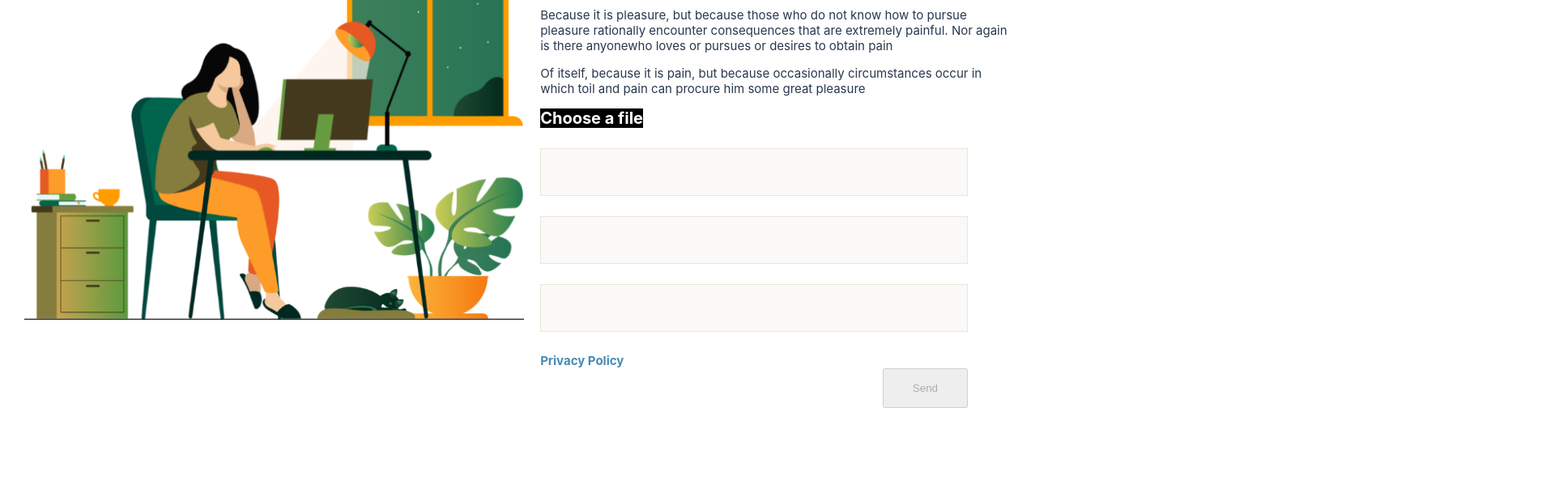
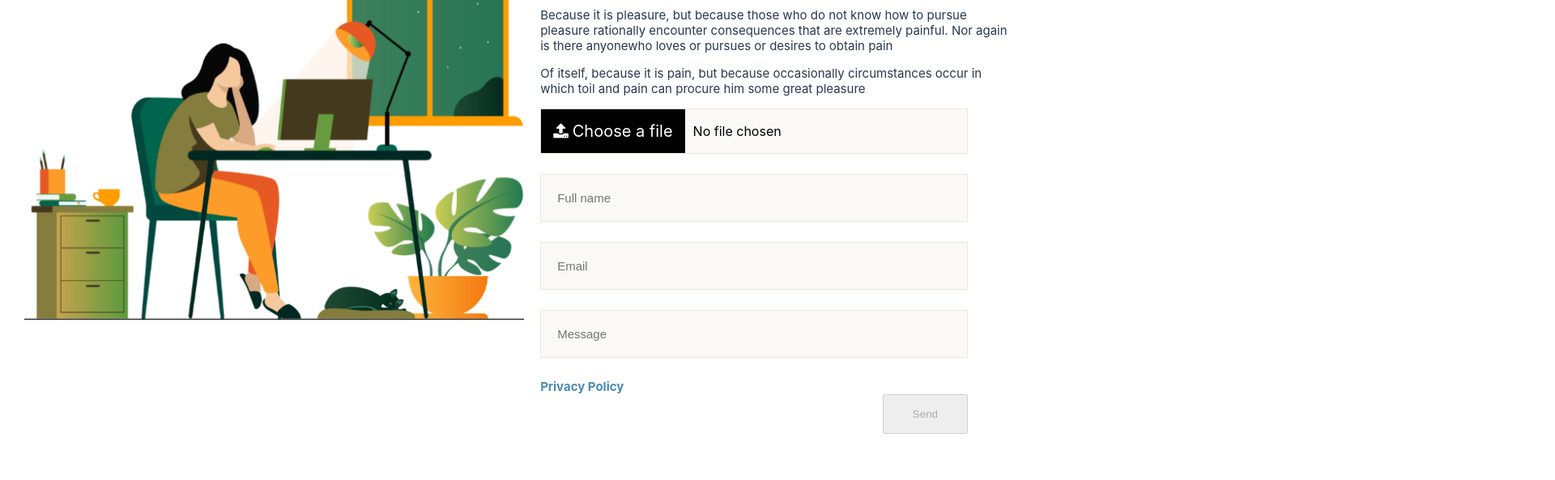
Before and after one commit to LinhDong64/TeqFresher-MotiveZone-UI, a React (Create React App) app in the folder ts-motive-zone-app/: page / in a window 1280 px wide. Shown: the part 2400-2993 px from the top of the page at 81% size, 1920 px wide, since content can reach past the window. Built offline with nearby package versions, Linux system fonts and the light colour scheme.

Commit message:
submit contact form to strapi

```diff
--- a/ts-motive-zone-app/src/App/appSaga.ts
+++ b/ts-motive-zone-app/src/App/appSaga.ts
@@ -3,6 +3,7 @@ import * as contactSaga from '../Home/Contact/contactSaga'
 import * as transactionSaga from '../Transaction/transactionSaga'
 
 function* rootSaga() {
+    yield takeLatest('CHECK_CHOOSE_FILE', contactSaga.checkChooseFile)
     yield takeLatest('CHECK_FULLNAME', contactSaga.checkFullName);
     yield takeLatest('CHECK_EMAIL', contactSaga.checkEmail);
     yield takeLatest('CHECK_MESSAGE', contactSaga.checkMessage);
--- /dev/null
+++ b/ts-motive-zone-app/src/Home/Contact/ContactInputFile/ContactInputFile.tsx
@@ -0,0 +1,37 @@
+import { useDispatch, useSelector } from 'react-redux'
+
+
+export default function ContactInputFile(props: any) {
+  const state: any = useSelector(state => state);
+  const dispatch = useDispatch();
+  const formData = { ...state.form };
+  const fileChosen = formData.dataToSend.file;
+  const warningMess = formData.chooseFileWarningMess;
+  console.log(warningMess);
+
+
+  function handleChooseFile() {
+
+  }
+
+  function handleChangeInputFile(e: any) {
+    const file = e.target.files[0];
+    dispatch({ type: 'CHECK_CHOOSE_FILE', payload: { data: file } });
+  }
+
+  return (
+    <div>
+      <div className="form__input-file-group">
+        <input type="file" name="file" id="contact-file"
+          className="custom-file-input"
+          onChange={(e) => handleChangeInputFile(e)} />
+        <label htmlFor="contact-file" onClick={handleChooseFile}>
+          <i className="fa fa-upload"></i>
+          Choose a file</label>
+        <span id="file-chosen">{fileChosen ? fileChosen.name : 'No file chosen'}</span>
+      </div>
+      {/* {warningMess && <span className="span--warning">
+        {warningMess}</span>} */}
+    </div>
+  )
+}
--- a/ts-motive-zone-app/src/Home/Contact/ContactInput/ContactInput.tsx
+++ b/ts-motive-zone-app/src/Home/Contact/ContactInputText/ContactInputText.tsx
@@ -1,6 +1,6 @@
 import { useDispatch, useSelector } from 'react-redux'
 
-export default function ContactInput(props: any) {
+export default function ContactInputText(props: any) {
     const state: any = useSelector(state => state);
     const dispatch = useDispatch();
     const formData = { ...state.form };
@@ -13,7 +13,8 @@ export default function ContactInput(props: any) {
         <div>
             <input type='text' value={formData.dataToSend[props.name]}
                 onChange={(e) => handleOnchange(e, props.actionType)}
-                className={props.warningMess ? "warning" : ''} />
+                className={props.warningMess ? "warning" : ''}
+                placeholder={props.placeHolder}/>
             {props.warningMess && <span className="span--warning">
                 {props.warningMess}</span>}
         </div>
--- a/ts-motive-zone-app/src/Home/Contact/contactActions.ts
+++ b/ts-motive-zone-app/src/Home/Contact/contactActions.ts
@@ -3,7 +3,8 @@ export const CONSTANTS = {
     ONCHANGE_FULLNAME: "ONCHANGE_FULLNAME",
     ONCHANGE_EMAIL: "ONCHANGE_EMAIL",
     ONCHANGE_MESSAGE: "ONCHANGE_MESSAGE",
-    RESET_FORM_DATA: "RESET_FORM_DATA"
+    RESET_FORM_DATA: "RESET_FORM_DATA",
+    ONCHANGE_CHOOSE_FILE: "ONCHANGE_CHOOSE_FILE"
 }
 
 export const submitContactForm = (data: any) => {
@@ -39,3 +40,10 @@ export const resetForm = () => {
         type: CONSTANTS.RESET_FORM_DATA,
     }
 }
+
+export const onChangeChooseFile = (data:any)=>{
+  return {
+    type: CONSTANTS.ONCHANGE_CHOOSE_FILE,
+    payload: {...data}
+  }
+}
--- a/ts-motive-zone-app/src/Home/Contact/contactSaga.ts
+++ b/ts-motive-zone-app/src/Home/Contact/contactSaga.ts
@@ -2,6 +2,12 @@ import { call, put } from 'redux-saga/effects';
 import * as contactActions from './contactActions'
 import * as validateFunction from '../../utils/function/validateContactForm'
 import * as callAPI from '../../services/callAPI'
+
+export function* checkChooseFile(action: any) {
+  const data: object = yield call(validateFunction.validateFile,
+      action.payload.data);
+  yield put(contactActions.onChangeChooseFile(data));
+}
 
 export function* checkFullName(action: any) {
     const data: object = yield call(validateFunction.validateFullName,
--- a/ts-motive-zone-app/src/Home/Contact/index.tsx
+++ b/ts-motive-zone-app/src/Home/Contact/index.tsx
@@ -1,7 +1,8 @@
 import React, { useEffect, useState } from 'react'
 import contactBanner from '../../assets/images/banners/working-banner.png'
 import { useDispatch, useSelector } from 'react-redux'
-import ContactInput from './ContactInput/ContactInput'
+import ContactInputText from './ContactInputText/ContactInputText'
+import ContactInputFile from './ContactInputFile/ContactInputFile'
 import ContactModal from './ContactModal/ContactModal'
 import Modal from 'react-modal';
 
@@ -17,9 +18,9 @@ export default function Contact(props: any) {
 
   let isDisableButton = true;
   if ((formData.fullNameWarningMess || formData.emailWarningMess
-    || formData.messageWarningMess) ||
+    || formData.messageWarningMess || formData.chooseFileWarningMess) ||
     !(formData.dataToSend.fullName && formData.dataToSend.email
-      && formData.dataToSend.message)) {
+      && formData.dataToSend.message && formData.dataToSend.file)) {
     isDisableButton = true;
   } else {
     isDisableButton = false;
@@ -40,17 +41,20 @@ export default function Contact(props: any) {
     {
       name: 'fullName',
       actionType: 'CHECK_FULLNAME',
-      warningMess: formData.fullNameWarningMess
+      warningMess: formData.fullNameWarningMess,
+      placeHolder: 'Full name'
     },
     {
       name: 'email',
       actionType: 'CHECK_EMAIL',
-      warningMess: formData.emailWarningMess
+      warningMess: formData.emailWarningMess,
+      placeHolder: 'Email'
     },
     {
       name: 'message',
       actionType: 'CHECK_MESSAGE',
-      warningMess: formData.messageWarningMess
+      warningMess: formData.messageWarningMess,
+      placeHolder: 'Message'
     },
   ]
 
@@ -111,18 +115,18 @@ export default function Contact(props: any) {
             toil and pain can procure him some great pleasure</p>
         </div>
         <form>
-          <div className="form__input-group">
-            <div className="custom-file">
-              <input type="file" name="file" id="contact-file" className="custom-file-input"/>
-              <label htmlFor="file">Choose a file</label>
-            </div>
+          <div>
+            <ContactInputFile />
+          </div>
+          <div className="form__input-text-group">
             {
               inputData.map((item, index) => {
                 return (
-                  <ContactInput key={index}
+                  <ContactInputText key={index}
                     name={item.name}
                     actionType={item.actionType}
-                    warningMess={item.warningMess} />
+                    warningMess={item.warningMess}
+                    placeHolder={item.placeHolder} />
                 )
               })
             }
--- a/ts-motive-zone-app/src/assets/styles/_contact.scss
+++ b/ts-motive-zone-app/src/assets/styles/_contact.scss
@@ -21,7 +21,7 @@
     width: 595px;
     form{
         margin-right: 55px;
-        .form__input-group{
+        .form__input-text-group{
             display: flex;
             flex-direction: column;
             justify-content: space-between;
@@ -38,6 +38,41 @@
             }
 
         }
+        .form__input-file-group{
+          background-color: #FAF9F7;
+          border: 1px solid #EDE5D9;
+          outline: none;
+          margin-bottom: 25px;
+          display: flex;
+          align-items: center;
+          .custom-file-input{
+            width: 0.1px;
+            height: 0.1px;
+            opacity: 0;
+            overflow: hidden;
+            position: absolute;
+            z-index: -1;
+          }
+
+          .custom-file-input + label{
+            font-size: 1.25em;
+            color: white;
+            background-color: black;
+            display: inline-block;
+            cursor: pointer;
+            padding: 15px;
+            i{
+              margin-right: 5px;
+            }
+          }
+          #file-chosen{
+            margin-left: 10px;
+            // word-wrap: break-word;
+            // white-space: nowrap;
+            // text-overflow: ellipsis;
+          }
+        }
+
         &>span{
             font-size: 15px;
             color: #498AB3;
@@ -191,25 +226,3 @@
     width: 50%;
   }
 }
-
-// ======================== custom file input =======================
-.custom-file{
-
-}
-.custom-file-input{
-  width: 0.1px;
-	height: 0.1px;
-	opacity: 0;
-	overflow: hidden;
-	position: absolute;
-	z-index: -1;
-}
-
-.custom-file-input + label{
-  font-size: 1.25em;
-    font-weight: 700;
-    color: white;
-    background-color: black;
-    display: inline-block;
-    cursor: pointer;
-}
--- a/ts-motive-zone-app/src/assets/styles/_transaction.scss
+++ b/ts-motive-zone-app/src/assets/styles/_transaction.scss
@@ -198,7 +198,7 @@
   color:#E9561E !important;
 }
 
-.items{
+.container-chart{
   position: relative;
     width: 100%;
     height: auto;
@@ -212,12 +212,12 @@
 }
 
 /* Hide scrollbar for Chrome, Safari and Opera */
-.items::-webkit-scrollbar {
+.container-chart::-webkit-scrollbar {
     display: none;
 }
 
 /* Hide scrollbar for IE, Edge and Firefox */
-.items {
+.container-chart {
   -ms-overflow-style: none;  /* IE and Edge */
   scrollbar-width: none;  /* Firefox */
 }
--- a/ts-motive-zone-app/src/services/callAPI.ts
+++ b/ts-motive-zone-app/src/services/callAPI.ts
@@ -1,9 +1,12 @@
 import axios from 'axios'
 
 export const sendContactForm = (data: any) => {
+  console.log('API send form', data);
+  //const url = `https://mock.stg.offwork.teqnological.asia/mock/6092029dfdc7510021577547/contact`;
+  const url =`http://localhost:1337/demo-contact-forms`
   return axios({
     method: 'post',
-    url: `https://mock.stg.offwork.teqnological.asia/mock/6092029dfdc7510021577547/contact`,
+    url: url,
     data: { data }
   }).then(res => {
     return res.data;
--- a/ts-motive-zone-app/src/utils/function/validateContactForm.ts
+++ b/ts-motive-zone-app/src/utils/function/validateContactForm.ts
@@ -25,3 +25,10 @@ export const validateMessage = (message: string) => {
     : { warningMessage: 'Please enter a message!' }
   return ret;
 }
+
+export const validateFile = (file: any) => {
+  let ret = {};
+  ret = file ? { warningMessage: '', data: file }
+    : { warningMessage: 'Please choose a file' };
+  return ret;
+}
```
Also changed, not shown: ts-motive-zone-app/src/Home/Contact/contactReducer.ts (+18 -4 lines). Lines whose indentation alone changed are shown as unchanged.
